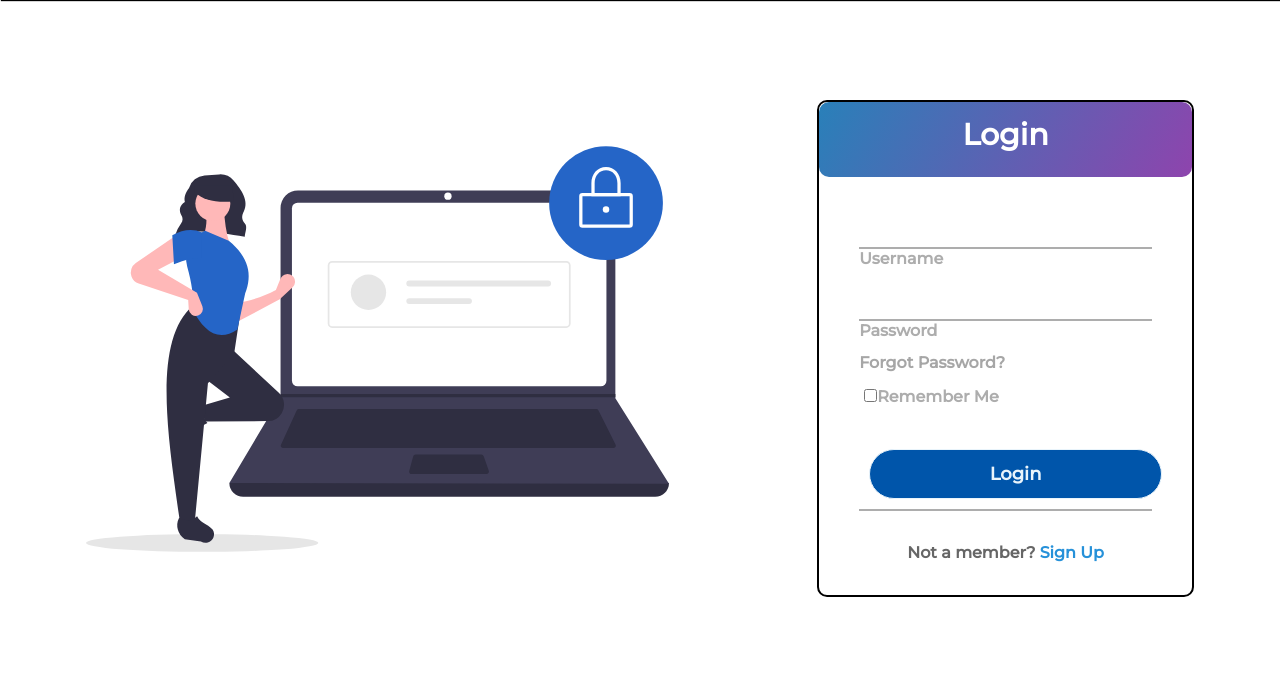
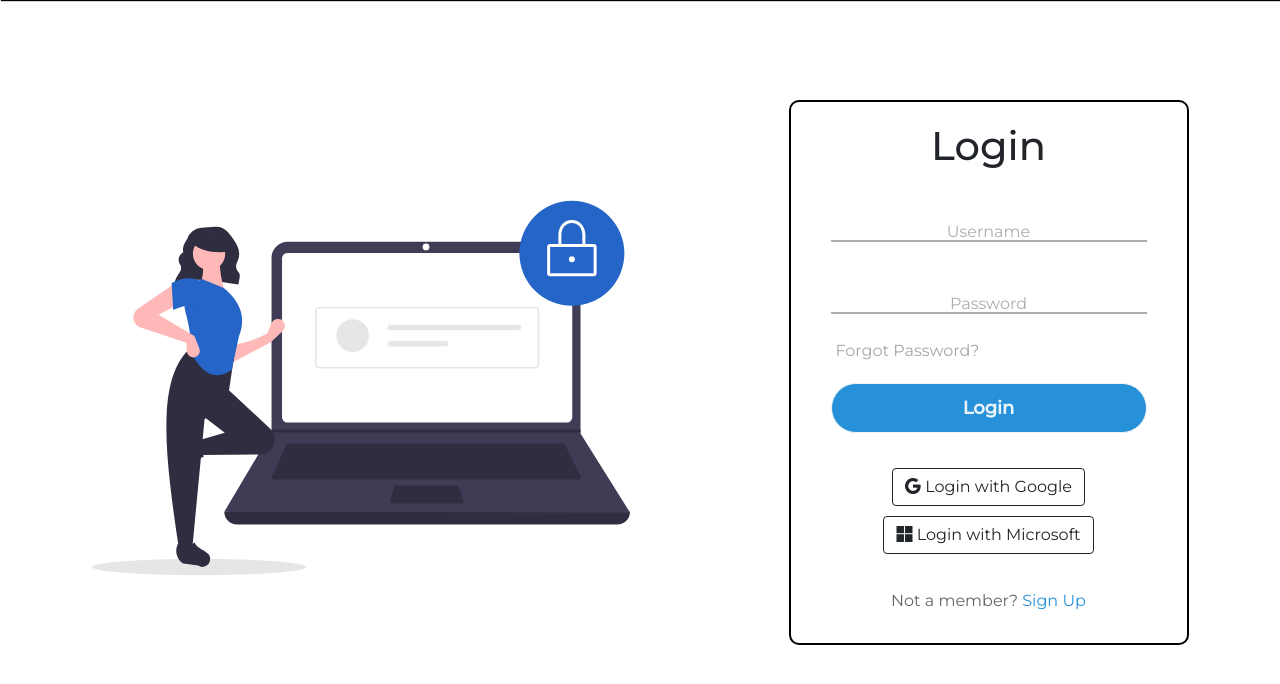
Before and after one commit to sunshinefactoryyy/app-security-proj, a Flask app: page /login in a window 1280 px wide. Shown: the part 96-780 px from the top of the page. Run offline with Flask 2, Linux system fonts and the light colour scheme; style sheets or scripts are compiled from the project's sources; some libraries are stand-ins or nearby versions.

Commit message:
Change layout of Login & Sign Up page

```diff
--- a/static/styles/Global.css
+++ b/static/styles/Global.css
@@ -415,40 +415,7 @@ nav .container-fluid .btn-container .btn-primary:hover .sign-up {
   grid-area: bug;
 }
 
-/*sign_up.html*/
-.sign-up-content {
-  display: -webkit-box;
-  display: -ms-flexbox;
-  display: flex;
-  -webkit-box-pack: space-evenly;
-      -ms-flex-pack: space-evenly;
-          justify-content: space-evenly;
-  -webkit-box-align: center;
-      -ms-flex-align: center;
-          align-items: center;
-  margin-bottom: 100px;
-}
-
-.sign-up-content form h2 {
-  font-weight: bold;
-}
-
-.sign-up-content form .form-group {
-  margin-top: 20px;
-}
-
-.sign-up-content form .line {
-  margin-top: 20px;
-  background-color: #000;
-}
-
-.sign-up-content form .submit {
-  text-align: center;
-}
-
-/*login.html*/
-.login-content,
-.sign-up-content {
+.form-container {
   display: -webkit-box;
   display: -ms-flexbox;
   display: flex;
@@ -457,21 +424,6 @@ nav .container-fluid .btn-container .btn-primary:hover .sign-up {
   -webkit-box-align: center;
       -ms-flex-align: center;
           align-items: center;
-}
-
-.login-content img,
-.sign-up-content img {
-  height: 406px;
-  width: 583px;
-}
-
-.login-content .form-container,
-.sign-up-content .form-container {
-  border-radius: 10px;
-  font-weight: bold;
-  border: 2px solid #000;
-  width: 30%;
-  height: 100%;
   -webkit-animation: transitionIn 0.75s ease-in;
           animation: transitionIn 0.75s ease-in;
 }
@@ -502,48 +454,89 @@ nav .container-fluid .btn-container .btn-primary:hover .sign-up {
   }
 }
 
-.login-content .form-container .form-title,
-.sign-up-content .form-container .form-title {
-  text-align: center;
-  padding: 10px 0 20px 0;
-  background: linear-gradient(120deg, #2980b9, #8e44ad);
-  font-size: 30px;
-  border-radius: 10px;
-  color: #fff;
+.form-container img {
+  height: 406px;
+  width: 538px;
 }
 
-.login-content .form-container form,
-.sign-up-content .form-container form {
+.form-container .login {
+  margin-bottom: 30px;
+}
+
+.form-container .login,
+.form-container .sign_up {
+  width: 400px;
+  background: white;
+  border-radius: 10px;
+  border: 2px solid #000;
+  /*Design of the form*/
+}
+
+.form-container .login #title,
+.form-container .sign_up #title {
+  text-align: center;
+  margin-top: 20px;
+}
+
+.form-container .login form,
+.form-container .sign_up form {
   padding: 0 40px;
   -webkit-box-sizing: border-box;
           box-sizing: border-box;
+  /*design of the forgot password section*/
+  /*Design of the submit option*/
+  /*Design of the sign up link*/
 }
 
-.login-content .form-container form .form-group,
-.sign-up-content .form-container form .form-group {
+.form-container .login form .form-group,
+.form-container .sign_up form .form-group {
   position: relative;
   border-bottom: 2px solid #adadad;
   margin: 30px 0;
 }
 
-.login-content .form-container form .form-group .form-check-input,
-.sign-up-content .form-container form .form-group .form-check-input {
-  margin-right: 5px;
+.form-container .login form .form-group label,
+.form-container .sign_up form .form-group label {
+  position: absolute;
+  top: 50%;
+  left: 50%;
+  color: #adadad;
+  -webkit-transform: translate(-50%);
+          transform: translate(-50%);
+  font-size: 16px;
+  pointer-events: none;
+  -webkit-transition: 0.5s;
+  transition: 0.5s;
 }
 
-.login-content .form-container form .form-group .form-control,
-.sign-up-content .form-container form .form-group .form-control {
+.form-container .login form .form-group input,
+.form-container .sign_up form .form-group input {
   width: 100%;
   padding: 0 5px;
   height: 40px;
-  font-size: normal;
+  font-size: 16px;
   border: none;
   background: none;
   outline: none;
 }
 
-.login-content .form-container form .form-group .form-control span::before,
-.sign-up-content .form-container form .form-group .form-control span::before {
+.form-container .login form .form-group input:focus ~ label,
+.form-container .login form .form-group input:valid ~ label,
+.form-container .sign_up form .form-group input:focus ~ label,
+.form-container .sign_up form .form-group input:valid ~ label {
+  top: -5px;
+  color: #2691d9;
+}
+
+.form-container .login form .form-group input:focus ~ label::before,
+.form-container .login form .form-group input:valid ~ span::before,
+.form-container .sign_up form .form-group input:focus ~ label::before,
+.form-container .sign_up form .form-group input:valid ~ span::before {
+  width: 100%;
+}
+
+.form-container .login form .form-group span::before,
+.form-container .sign_up form .form-group span::before {
   content: "";
   position: absolute;
   top: 40px;
@@ -555,120 +548,85 @@ nav .container-fluid .btn-container .btn-primary:hover .sign-up {
   transition: 0.5s;
 }
 
-.login-content .form-container form .form-group .form-control input:focus ~ label,
-.login-content .form-container form .form-group .form-control input:valid ~ label,
-.sign-up-content .form-container form .form-group .form-control input:focus ~ label,
-.sign-up-content .form-container form .form-group .form-control input:valid ~ label {
-  top: -5px;
-  color: #2691d9;
+.form-container .login form .forgot,
+.form-container .sign_up form .forgot {
+  margin: -5px 0 20px 5px;
 }
 
-.login-content .form-container form .form-group .form-control input:focus ~ label::before,
-.login-content .form-container form .form-group .form-control input:valid ~ span::before,
-.sign-up-content .form-container form .form-group .form-control input:focus ~ label::before,
-.sign-up-content .form-container form .form-group .form-control input:valid ~ span::before {
-  width: 100%;
-}
-
-.login-content .form-container form .form-group .form-control .text-muted,
-.sign-up-content .form-container form .form-group .form-control .text-muted {
-  margin: 5px;
-}
-
-.login-content .form-container form .form-group label,
-.sign-up-content .form-container form .form-group label {
-  position: absolute;
-  color: #adadad;
-  font-size: normal;
-  pointer-events: none;
-  -webkit-transition: 0.5s;
-  transition: 0.5s;
-}
-
-.login-content .form-container form .remember,
-.login-content .form-container form .sign-up-container,
-.login-content .form-container form #sign-up-container,
-.login-content .form-container form #terms,
-.login-content .form-container form .black,
-.sign-up-content .form-container form .remember,
-.sign-up-content .form-container form .sign-up-container,
-.sign-up-content .form-container form #sign-up-container,
-.sign-up-content .form-container form #terms,
-.sign-up-content .form-container form .black {
-  border-bottom: none;
-}
-
-.login-content .form-container form .black,
-.sign-up-content .form-container form .black {
-  text-align: center;
-}
-
-.login-content .form-container form .black .btn-outline-dark,
-.sign-up-content .form-container form .black .btn-outline-dark {
-  margin: 10px;
-}
-
-.login-content .form-container form .remember,
-.sign-up-content .form-container form .remember {
-  margin: 10px 0 10px 5px;
-  display: block;
-}
-
-.login-content .form-container form .forgot,
-.sign-up-content .form-container form .forgot {
+.form-container .login form .forgot .forgotlink,
+.form-container .sign_up form .forgot .forgotlink {
   color: #a6a6a6;
   cursor: pointer;
   text-decoration: none;
-  margin-bottom: 10px;
 }
 
-.login-content .form-container form .forgot:hover,
-.sign-up-content .form-container form .forgot:hover {
+.form-container .login form .forgot:hover,
+.form-container .sign_up form .forgot:hover {
   text-decoration: underline;
 }
 
-.login-content .form-container form .login-btn,
-.login-content .form-container form .sign-up-btn,
-.sign-up-content .form-container form .login-btn,
-.sign-up-content .form-container form .sign-up-btn {
+.form-container .login form #login,
+.form-container .login form #sign_up_btn,
+.form-container .sign_up form #login,
+.form-container .sign_up form #sign_up_btn {
   width: 100%;
   height: 50px;
   border: 1px solid;
-  background: #05a;
+  background: #2691d9;
   border-radius: 25px;
   font-size: 18px;
   color: #e9f4fb;
   font-weight: 700;
+  cursor: pointer;
   outline: none;
-  margin: 10px;
 }
 
-.login-content .form-container form .login-btn:hover,
-.login-content .form-container form .sign-up-btn:hover,
-.sign-up-content .form-container form .login-btn:hover,
-.sign-up-content .form-container form .sign-up-btn:hover {
-  border-color: #05a;
+.form-container .login form #login:hover,
+.form-container .login form #sign_up_btn:hover,
+.form-container .sign_up form #login:hover,
+.form-container .sign_up form #sign_up_btn:hover {
+  border-color: #2691d9;
   -webkit-transition: 0.5s ease;
   transition: 0.5s ease;
-  background-color: #fff;
-  color: #05a;
 }
 
-.login-content .form-container form .sign-up-container,
-.sign-up-content .form-container form .sign-up-container {
+.form-container .login form #dark,
+.form-container .sign_up form #dark {
+  border-bottom: none;
+  text-align: center;
+}
+
+.form-container .login form #dark .btn-outline-dark,
+.form-container .sign_up form #dark .btn-outline-dark {
+  margin: 5px;
+}
+
+.form-container .login form #terms,
+.form-container .sign_up form #terms {
+  margin-bottom: 20px;
+}
+
+.form-container .login form #not_member,
+.form-container .sign_up form #not_member {
   margin: 30px 0;
   text-align: center;
+  font-size: 16px;
   color: #666666;
 }
 
-.login-content .form-container form .sign-up-container .signUp-link,
-.sign-up-content .form-container form .sign-up-container .signUp-link {
+.form-container .login form #not_member #sign_up_link,
+.form-container .sign_up form #not_member #sign_up_link {
   color: #2691d9;
   text-decoration: none;
 }
 
-.login-content .form-container form .sign-up-container .signUp-link:hover,
-.sign-up-content .form-container form .sign-up-container .signUp-link:hover {
+.form-container .login form #not_member #sign_up_link:hover,
+.form-container .sign_up form #not_member #sign_up_link:hover {
   text-decoration: underline;
 }
+
+.form-container .login #sign_up_btn,
+.form-container .sign_up #sign_up_btn {
+  margin-bottom: 20px;
+}
 /*# sourceMappingURL=Global.css.map */
--- a/static/styles/Global.scss
+++ b/static/styles/Global.scss
@@ -349,51 +349,10 @@ nav {
   }
 }
 
-/*sign_up.html*/
-.sign-up-content {
-  display: flex;
-  justify-content: space-evenly;
-  align-items: center;
-  margin-bottom: 100px;
-
-  form {
-    h2 {
-      font-weight: bold;
-    }
-
-    .form-group {
-      margin-top: 20px;
-    }
-
-    .line {
-      margin-top: 20px;
-      background-color: #000;
-    }
-
-    .submit {
-      text-align: center;
-    }
-  }
-}
-
-/*login.html*/
-.login-content,
-.sign-up-content {
+.form-container {
   display: flex;
   justify-content: space-around;
   align-items: center;
-
-  img {
-    height: 406px;
-    width: 583px;
-  }
-
-  .form-container {
-    border-radius: 10px;
-    font-weight: bold;
-    border: 2px solid #000;
-    width: 30%;
-    height: 100%;
 
   animation: transitionIn 0.75s ease-in;
 
@@ -409,15 +368,28 @@ nav {
     }
   }
 
-    .form-title {
-      text-align: center;
-      padding: 10px 0 20px 0;
-      background: linear-gradient(120deg, #2980b9, #8e44ad);
-      font-size: 30px;
-      border-radius: 10px;
-      color: #fff;
+  img {
+    height: 406px;
+    width: 538px;
   }
 
+  .login {
+    margin-bottom: 30px;
+  }
+
+  .login,
+  .sign_up {
+    width: 400px;
+    background: white;
+    border-radius: 10px;
+    border: 2px solid #000;
+
+    #title {
+      text-align: center;
+      margin-top: 20px;
+    }
+
+    /*Design of the form*/
     form {
       padding: 0 40px;
       box-sizing: border-box;
@@ -427,28 +399,25 @@ nav {
         border-bottom: 2px solid #adadad;
         margin: 30px 0;
 
-        .form-check-input {
-          margin-right: 5px;
+        label {
+          position: absolute;
+          top: 50%;
+          left: 50%;
+          color: #adadad;
+          transform: translate(-50%);
+          font-size: 16px;
+          pointer-events: none;
+          transition: 0.5s;
         }
 
-        .form-control {
+        input {
           width: 100%;
           padding: 0 5px;
           height: 40px;
-          font-size: normal;
+          font-size: 16px;
           border: none;
           background: none;
           outline: none;
-
-          span::before {
-            content: "";
-            position: absolute;
-            top: 40px;
-            left: 0;
-            height: 2px;
-            width: 0%;
-            background: #2691d9;
-            transition: 0.5s;
         }
 
         input:focus ~ label,
@@ -462,88 +431,87 @@ nav {
           width: 100%;
         }
 
-          .text-muted {
-            margin: 5px;
-          }
-        }
-
-        label {
+        span::before {
+          content: "";
           position: absolute;
-          color: #adadad;
-          font-size: normal;
-          pointer-events: none;
+          top: 40px;
+          left: 0;
+          height: 2px;
+          width: 0%;
+          background: #2691d9;
           transition: 0.5s;
         }
       }
 
-      .remember,
-      .sign-up-container,
-      #sign-up-container,
-      #terms,
-      .black {
-        border-bottom: none;
-      }
+      /*design of the forgot password section*/
+      .forgot {
+        margin: -5px 0 20px 5px;
 
-      .black {
-        text-align: center;
-
-        .btn-outline-dark {
-          margin: 10px;
-        }
-      }
-
-      .remember {
-        margin: 10px 0 10px 5px;
-        display: block;
-      }
-
-      .forgot {
+        .forgotlink {
           color: #a6a6a6;
           cursor: pointer;
           text-decoration: none;
-        margin-bottom: 10px;
+        }
       }
 
       .forgot:hover {
         text-decoration: underline;
       }
 
-      .login-btn,
-      .sign-up-btn {
+      /*Design of the submit option*/
+      #login,
+      #sign_up_btn {
         width: 100%;
         height: 50px;
         border: 1px solid;
-        background: #05a;
+        background: #2691d9;
         border-radius: 25px;
         font-size: 18px;
         color: #e9f4fb;
         font-weight: 700;
+        cursor: pointer;
         outline: none;
-        margin: 10px;
       }
 
-      .login-btn:hover,
-      .sign-up-btn:hover {
-        border-color: #05a;
+      #login:hover,
+      #sign_up_btn:hover {
+        border-color: #2691d9;
         transition: 0.5s ease;
-        background-color: #fff;
-        color: #05a;
       }
 
-      .sign-up-container {
+      #dark {
+        border-bottom: none;
+        text-align: center;
+
+        .btn-outline-dark {
+          margin: 5px;
+        }
+      }
+
+      #terms {
+        margin-bottom: 20px;
+      }
+
+      /*Design of the sign up link*/
+      #not_member {
         margin: 30px 0;
         text-align: center;
+        font-size: 16px;
         color: #666666;
 
-        .signUp-link {
+        #sign_up_link {
           color: #2691d9;
           text-decoration: none;
         }
 
-        .signUp-link:hover {
+        #sign_up_link:hover {
           text-decoration: underline;
         }
       }
     }
+
+    #sign_up_btn {
+      margin-bottom: 20px;
     }
   }
+}
--- a/templates/login.html
+++ b/templates/login.html
@@ -1,41 +1,48 @@
 {% extends "base.html" %}
 
 {% block content %}
-<section class="login-content">
+<section class="form-container">
     <img src="/static/public/Secure_login.svg">
 
-    <div class="form-container">
-        <div class="form-title">Login</div>
+    <div class="login">
+        <h1 id="title">Login</h1>
 
-        <form method="GET" id="form-details">
+        <form method="post">
             <div class="form-group">
-                <input type="text" class="form-control" id="username" required>
+                <input type="text" id="username" required>
                 <label for="username">Username</label>
             </div><!--form-group-->
 
             <div class="form-group">
-                <input type="password" class="form-control" id="password" required>
+                <input type="password" id="password" required>
                 <label for="password">Password</label>
             </div><!--form-group-->
 
-            <a href="#" class="forgot">Forgot Password?</a><!--forgot-->
+            <div class="forgot">
+                <a href="#" class="forgotlink">Forgot Password?</a>
+            </div><!--forgot-->
 
-            <div class="form-group remember">
-                <input type="checkbox" name="Remember Me" id="remember">
-                <label for="remember">Remember Me</label>
+            <button class="btn btn-primary" type="submit" id="login">Login</button>
+
+            <div class="form-group" id="dark">
+                <button class="btn btn-outline-dark">
+                    <i class="bi bi-google"></i>
+                    Login with Google
+                </button>
+
+                <button class="btn btn-outline-dark">
+                    <i class="bi bi-microsoft"></i>
+                    Login with Microsoft
+                </button>
             </div><!--form-group-->
 
-            <div class="form-group submit">
-                <input class="login-btn" type="submit" value="Login">
-            </div><!--form-group-->
+            <div id="not_member">
+            Not a member?
+            <a href="#" id="sign_up_link">Sign Up</a>
+            </div>
 
-            <div class="form-group sign-up-container">
-               <span>Not a member?</span>
-               <a href="{{url_for('sign_up')}}" class="signUp-link" type="submit">Sign Up</a>
-            </div><!--form-group-->
         </form>
+    </div><!--login-->
+</section><!--form-container-->
 
-    </div><!--form-->
-
-</section><!--login-content-->
 {% endblock %}
```
Also changed, not shown: templates/sign_up.html (+37 -11 lines), 1 other file. Lines whose indentation alone changed are shown as unchanged.
